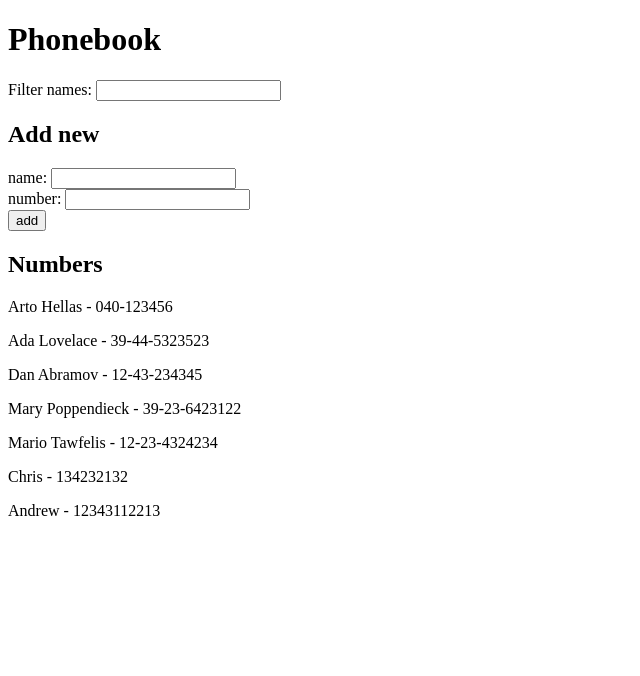
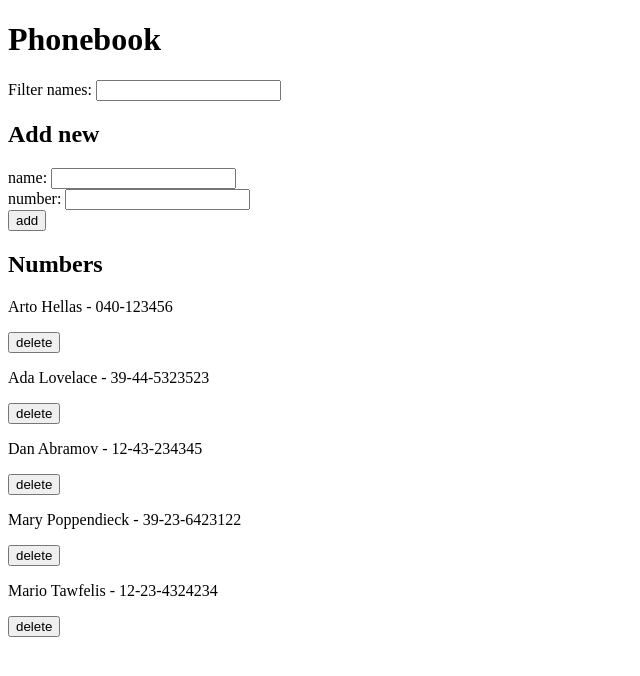
Before and after one commit to MarioTawfelis/FullStack-WebDev-Frontend, a React (Create React App) app in the folder part3/project-phonebook/: page / in a window 1280 px wide. Shown: the top 676 px of the page, without its empty margins (0-640 px from the left). Built offline with nearby package versions, Linux system fonts and the light colour scheme; data requests are answered from the project's data file.

Commit message:
Added functionality to delete entries

```diff
--- a/part3/project-phonebook/db.json
+++ b/part3/project-phonebook/db.json
@@ -24,16 +24,6 @@
       "name": "Mario Tawfelis",
       "number": "12-23-4324234",
       "id": 5
-    },
-    {
-      "name": "Chris",
-      "number": "134232132",
-      "id": 6
-    },
-    {
-      "name": "Andrew",
-      "number": "12343112213",
-      "id": 7
     }
   ]
 }
--- a/part3/project-phonebook/src/App.js
+++ b/part3/project-phonebook/src/App.js
@@ -4,7 +4,7 @@ import Persons from "./components/Persons";
 import PersonForm from "./components/PersonForm";
 import Filter from "./components/Filter";
 
-import personService from "./services/persons"
+import personService from "./services/persons";
 
 const App = () => {
   const [persons, setPersons] = useState([]);
@@ -12,11 +12,9 @@ const App = () => {
   const [newNumber, setNewNumber] = useState("");
 
   useEffect(() => {
-    personService
-      .getAll()
-      .then(initialPersons => {
-        setPersons(initialPersons);
-      })
+    personService.getAll().then((initialPersons) => {
+      setPersons(initialPersons);
+    });
   }, []);
 
   const addPerson = (event) => {
@@ -30,13 +28,11 @@ const App = () => {
         number: newNumber,
       };
 
-      personService
-        .create(nameObject)
-        .then(returnedPerson => {
-          setPersons(persons.concat(returnedPerson));
-          setNewName("");
-          setNewNumber("");
-        })
+      personService.create(nameObject).then((returnedPerson) => {
+        setPersons(persons.concat(returnedPerson));
+        setNewName("");
+        setNewNumber("");
+      });
     }
   };
 
@@ -62,6 +58,19 @@ const App = () => {
     setPersons(filtered_persons);
   };
 
+
+  const handleDelete = (id) => {
+    const name = persons.find(p => p.id === id).name
+    if(window.confirm(`Are you sure you want to delete ${name}?`)){
+      personService
+      .deletePerson(id)
+      .then(response => {
+        setPersons(persons.filter(person => person.id !== id))
+      })
+    }
+
+  }
+
   return (
     <div>
       <h1>Phonebook</h1>
@@ -80,7 +89,10 @@ const App = () => {
 
       <h2>Numbers</h2>
 
-      <Persons persons={persons} />
+      {persons.map((person) => (
+        <Persons key={person.id} name={person.name} number={person.number}
+          handleDelete={() => handleDelete(person.id)}/>
+      ))}
     </div>
   );
 };
--- a/part3/project-phonebook/src/components/Persons.js
+++ b/part3/project-phonebook/src/components/Persons.js
@@ -1,12 +1,12 @@
-const Persons = ({ persons }) => {
-    return (
-        <div>
-          {persons.map(person =>
-            <p key={person.id}>{person.name} - {person.number}</p>
-          )}
+const Persons = (props) => {
+  return (
+    <div>
+          <p key={props.id}>
+            {props.name} - {props.number}
+          </p>
+          <button onClick={props.handleDelete}>delete</button>
+    </div>
+  );
+};
 
-      </div>
-    )
-}
-
-export default Persons
+export default Persons;
--- a/part3/project-phonebook/src/services/persons.js
+++ b/part3/project-phonebook/src/services/persons.js
@@ -12,10 +12,16 @@ const create = (newObject) => {
     return request.then(response => response.data)
 }
 
+const deletePerson = (id) => {
+    const request = axios.delete(`${baseUrl}/${id}`)
+    return request.then(response => response.data)
+}
+
 
 const exportedObject = {
     getAll,
     create,
+    deletePerson,
 }
 
 export default exportedObject
```
